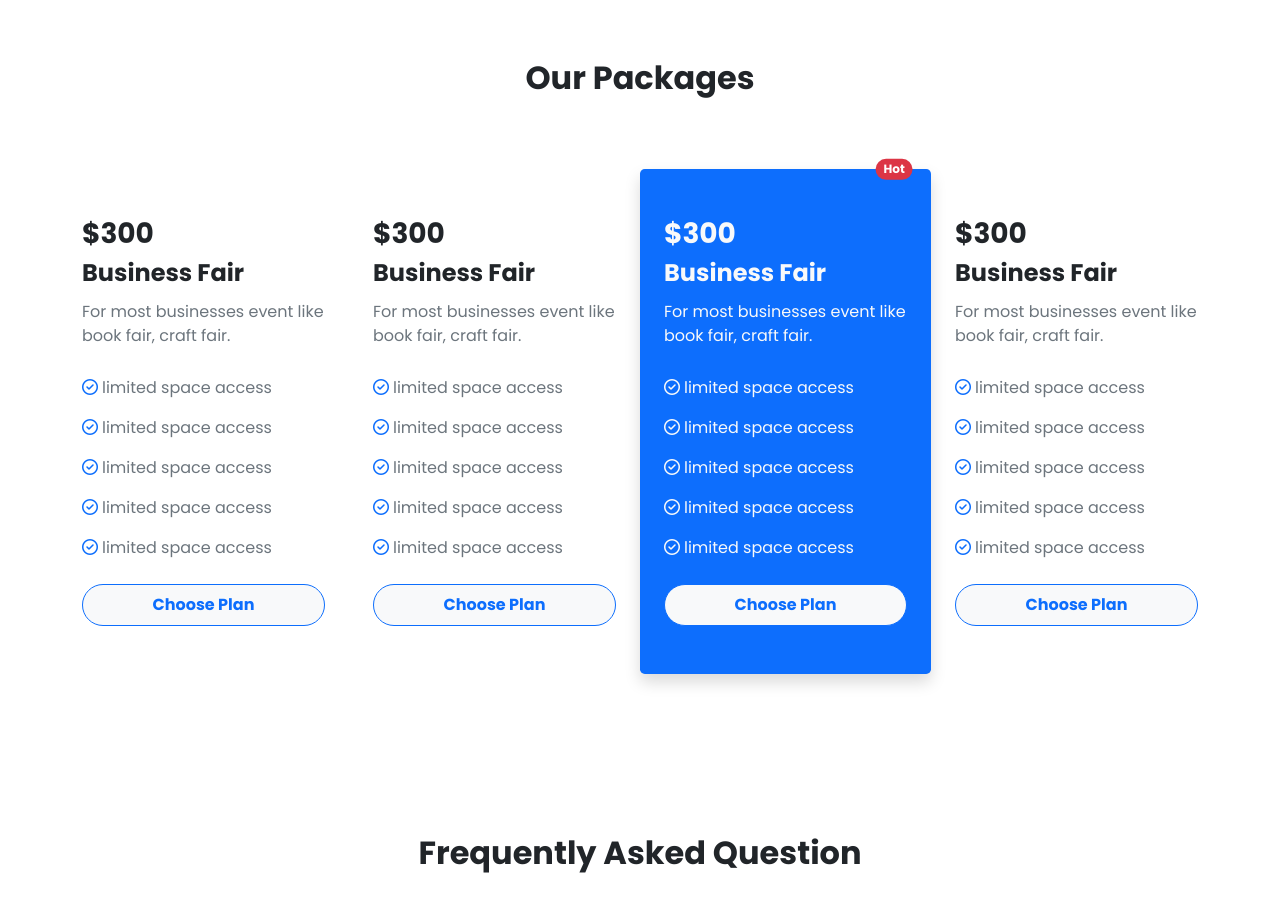
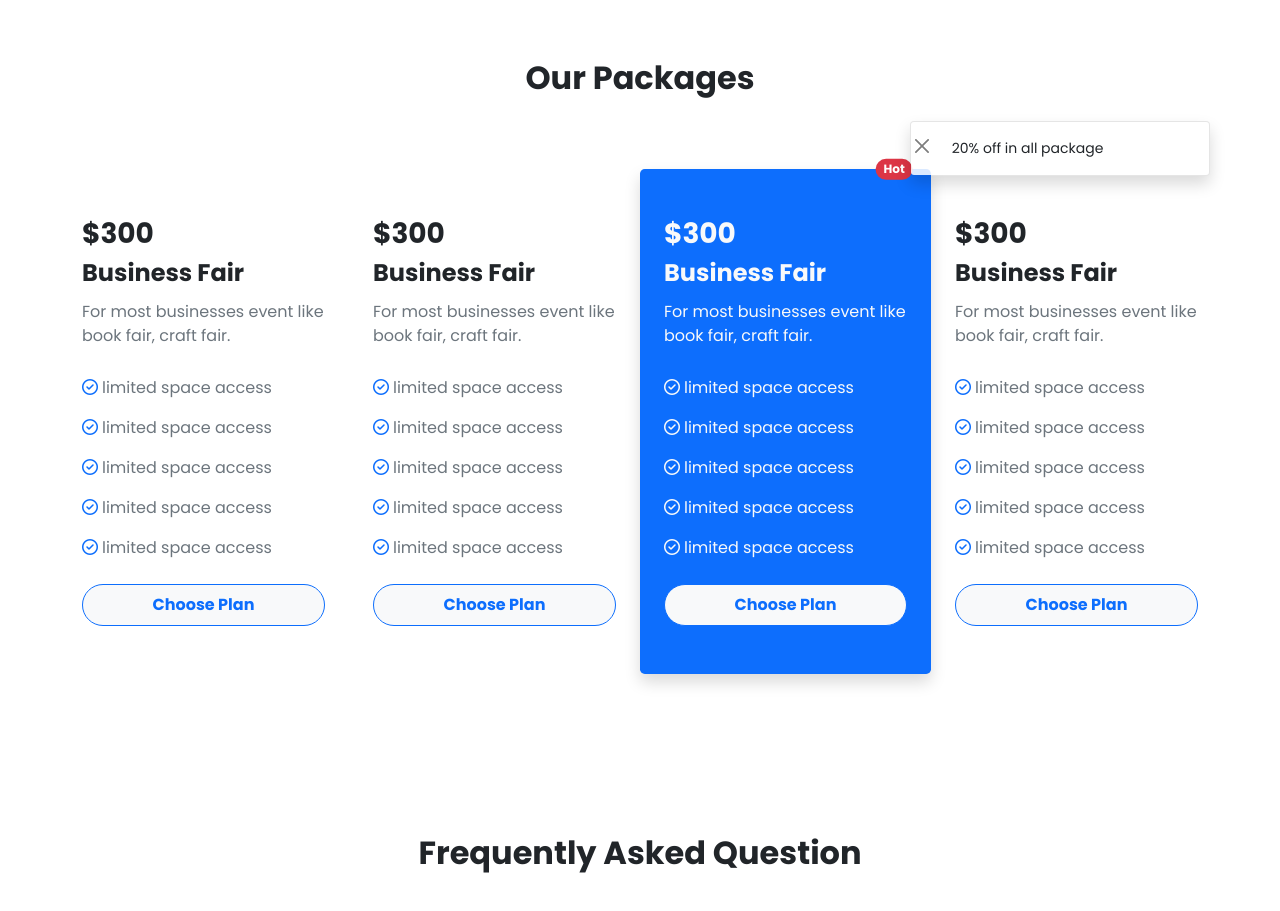
Before and after one commit to Sakib6071/convention-center, a plain HTML site: page index.html in a window 1280 px wide. Shown: the part 1580-2491 px from the top of the page. Drawn offline with Linux system fonts and the light colour scheme.

Commit message:
toast added

```diff
--- a/css/style.css
+++ b/css/style.css
@@ -9,3 +9,6 @@ body{
 section{
     margin: 40px 0;
 }
+.toast{
+    width: 300px;
+}
--- a/index.html
+++ b/index.html
@@ -87,7 +87,17 @@
       <!-- package section -->
       <section class="package py-5" id="package">
         <h2 class="fw-bold text-center mb-5 p-4">Our Packages</h2>
-        <div class="container mt-5">
+        <div class="container mt-5 position-relative">
+
+
+<div style="z-index: 9999;" class="toast show position-absolute top-0 end-0">
+  <button type="button" class="btn-close" data-bs-dismiss="toast"></button>
+  <div class="toast-body d-inline-block p-3">
+    <span>20% off in all package</span>
+  </div>
+</div>
+
+
           <div class="row g-5">
             <div class="col-12 col-sm-12 col-md-6 col-lg-4 col-xl-3 px-4 py-5">
               <div class="package-item">
```
